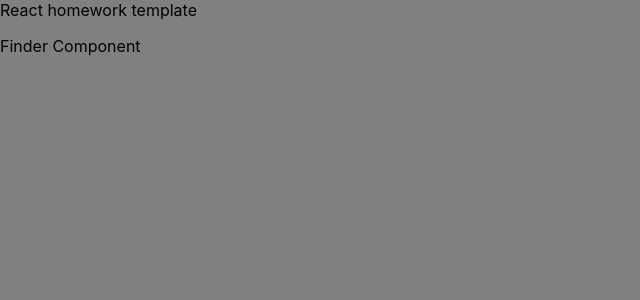
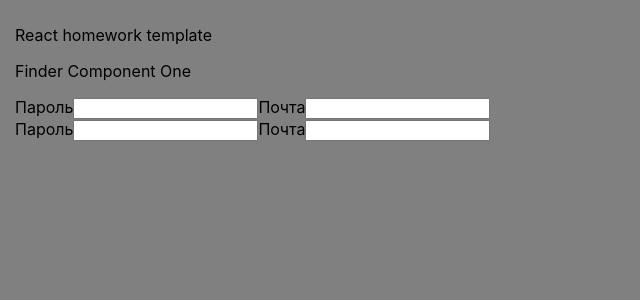
Before and after one commit to Seeker2025/react-20, a React (Create React App) app: page / in a window 1280 px wide. Shown: the top 300 px of the page, without its empty margins (0-640 px from the left). Built offline with nearby package versions, Linux system fonts and the light colour scheme.

Commit message:
Form02
hooks useState, useEffect

```diff
--- a/src/components/App.jsx
+++ b/src/components/App.jsx
@@ -1,4 +1,7 @@
-import { Finder } from './Finder'
+import { Finder } from './Finder';
+import { SignupForm } from './Form';
+import { SignupForm02 } from './Form02';
+
 
 export const App = () => {
   return (
@@ -15,6 +18,9 @@
       React homework template
         <Finder/>
 
+        <SignupForm  />
+        <SignupForm02/>
+
     </div>
   );
 };
--- a/src/components/Finder/Finder.jsx
+++ b/src/components/Finder/Finder.jsx
@@ -7,7 +7,7 @@
 
     render(){
         return (
-            <p>Finder Component</p>
+            <p>Finder Component One</p>
         )
     }
 
--- /dev/null
+++ b/src/components/Form/Form.jsx
@@ -0,0 +1,71 @@
+import { useState, useEffect } from 'react';
+
+export function SignupForm(){
+                    const [email, setEmail] = useState(() =>{
+                        return JSON.parse(window.localStorage.getItem('email')) ?? ''
+                    });
+                        /*
+                        Это значение по умолчанию
+                        Ленивая инициализация состояния. useState()
+                        вызовет функцию только один раз при первом рендере
+                        */
+                    const [password, setPassword] = useState(() =>{
+                        return JSON.parse(window.localStorage.getItem('password')) ?? ''
+                    });
+
+    const handleChange = event =>{
+        const { name, value } = event.target;
+
+        console.log(name, value);
+
+        switch (name){
+            case 'email':
+                setEmail(value);
+                break;
+            case 'password':
+                setPassword(value);
+                break;
+
+            default:
+                return;
+        }
+    }
+
+    useEffect(() => {
+        console.log('email useEffect');
+        window.localStorage.setItem('email', JSON.stringify(email));
+
+    }, [email])
+
+    useEffect(() => {
+    window.localStorage.setItem('password', JSON.stringify(password));
+    }, [password]);
+
+    return (
+        <form autoComplete = "off">
+            <label>
+                <span>Пароль</span>
+
+                <input
+                        type =     "password"
+                        name =     "password"
+                        onChange = {handleChange}
+                        value =    {password}
+                />
+            </label>
+
+            <label>
+                <span>Почта</span>
+
+                <input
+                        type =     "email"
+                        name =     "email"
+                        onChange = {handleChange}
+                        value =    {email}
+                />
+            </label>
+
+        </form>
+    )
+
+}
--- /dev/null
+++ b/src/components/Form/index.jsx
@@ -0,0 +1 @@
+export { SignupForm } from './Form';
--- /dev/null
+++ b/src/components/Form02/Form02.jsx
@@ -0,0 +1,65 @@
+import { useState, useEffect } from 'react';
+
+const useLocalStorage = (key, defaultValue) =>{
+    const [state, setState] = useState(()=>{
+        return JSON.parse(window.localStorage.getItem(key)) ?? defaultValue;
+    });
+
+    useEffect(() => {
+        window.localStorage.setItem(key, JSON.stringify(state));
+    }, [key, state]);
+
+    return [state, setState];
+};
+
+export function SignupForm02(){
+    const [email, setEmail]       = useLocalStorage('email', '');
+    const [password, setPassword] = useLocalStorage('password', '');
+
+
+    const handleChange = event =>{
+        const { name, value } = event.target;
+
+        console.log(name, value);
+
+        switch (name){
+            case 'email':
+                setEmail(value);
+                break;
+            case 'password':
+                setPassword(value);
+                break;
+
+            default:
+                return;
+        }
+    }
+
+       return (
+        <form autoComplete = "off">
+            <label>
+                <span>Пароль</span>
+
+                <input
+                        type =     "password"
+                        name =     "password"
+                        onChange = {handleChange}
+                        value =    {password}
+                />
+            </label>
+
+            <label>
+                <span>Почта</span>
+
+                <input
+                        type =     "email"
+                        name =     "email"
+                        onChange = {handleChange}
+                        value =    {email}
+                />
+            </label>
+
+        </form>
+    )
+
+}
--- /dev/null
+++ b/src/components/Form02/index.jsx
@@ -0,0 +1 @@
+export { SignupForm02 } from './Form02';
--- a/src/index.css
+++ b/src/index.css
@@ -1,6 +1,7 @@
 @import-normalize; /* bring in normalize.css styles */
 
 body {
+  padding: 25px 15px;
   margin: 0;
   background-color: gray;
   font-family: -apple-system, BlinkMacSystemFont, 'Segoe UI', 'Roboto', 'Oxygen',
```
